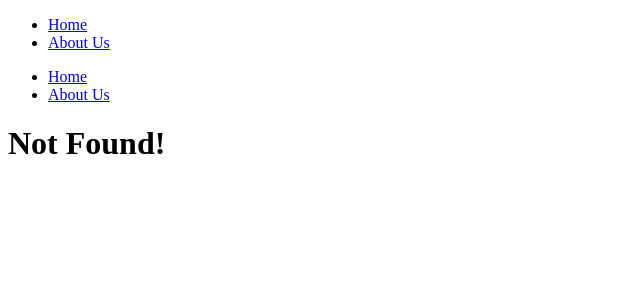
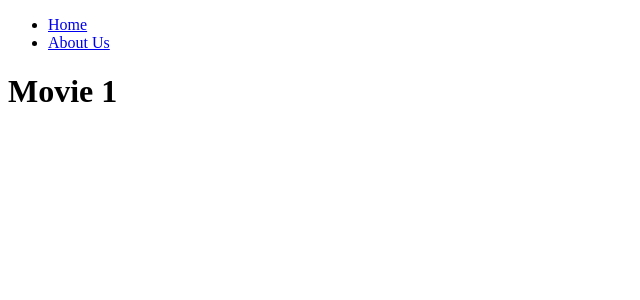
Before and after one commit to leechan02/Next.js_study, a Next.js app in the folder nomadcoder/nextjs14/: page /movies/1 in a window 1280 px wide. Before the commit this address had no page. Shown: the top 300 px of the page, without its empty margins (0-640 px from the left). Built offline with nearby package versions, Linux system fonts and the light colour scheme.

Commit message:
feat: conclusions

```diff
--- /dev/null
+++ b/nomadcoder/nextjs14/app/(movies)/movies/[id]/page.tsx
@@ -0,0 +1,9 @@
+import React from "react";
+
+export default function MovieDetail({
+  params: { id },
+}: {
+  params: { id: string };
+}) {
+  return <h1>Movie {id}</h1>;
+}
```
